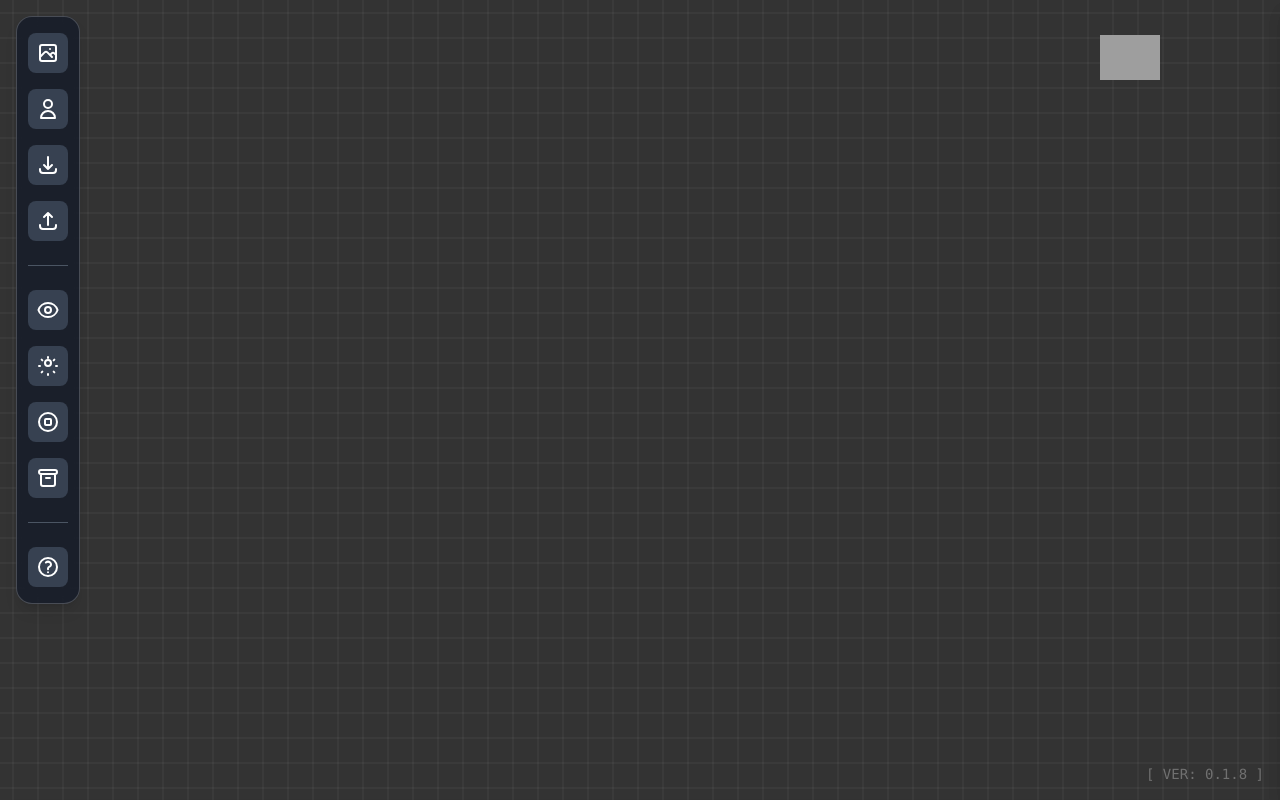
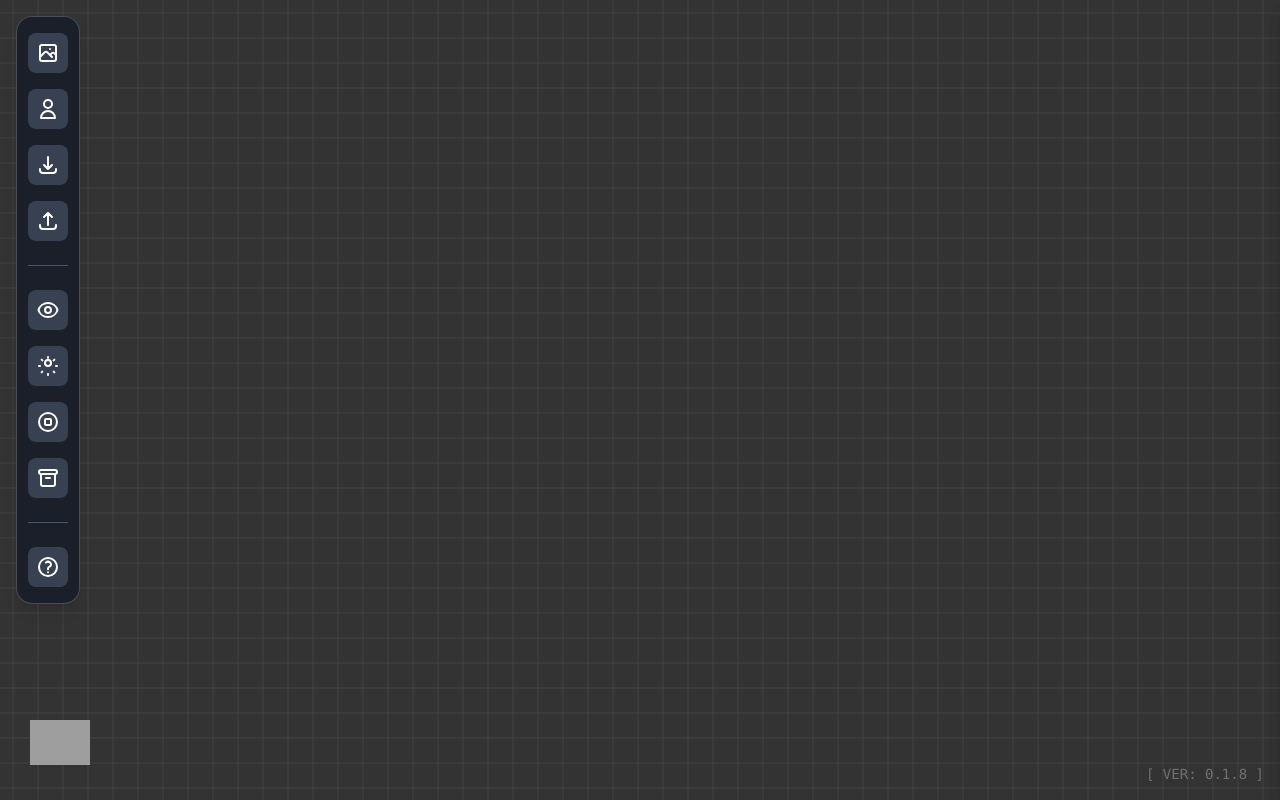
Before and after one commit to LUDUSPROJECT/Ludus, a plain HTML site: page index.html in a window 1280 px wide. Drawn offline with nearby package versions, Linux system fonts and the light colour scheme; grey boxes are pictures that could not be loaded.

Commit message:
Update index.html

```diff
--- a/index.html
+++ b/index.html
@@ -615,7 +615,7 @@
 <body class="bg-gray-900">
 
     <!-- Logo Ludus -->
-    <img id="ludus-logo" src="https://i.postimg.cc/8c66T6CN/luduslogo.png" alt="Ludus Logo" class="fixed top-[35px] left-[1100px] w-[60px] h-auto z-50 hide-on-focus transition-opacity duration-300">
+    <img id="ludus-logo" src="https://i.postimg.cc/8c66T6CN/luduslogo.png" alt="Ludus Logo" class="fixed top-[720px] left-[30px] w-[60px] h-auto z-50 hide-on-focus transition-opacity duration-300">
 
     <!-- Container de Notificações -->
     <div id="notification-container"></div>
```
